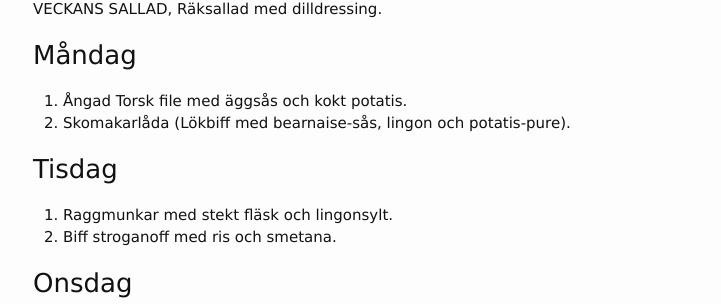
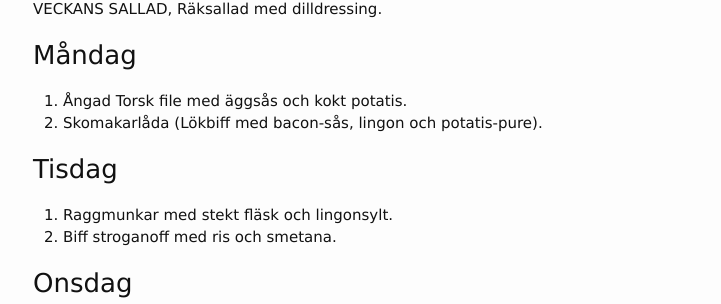
Before and after one commit to FarInn62/farinn62.github.io, a Jekyll site: the page built from lunch.md, in a window 1280 px wide. Shown: the part 224-528 px from the top of the page, without its empty margins (237-958 px from the left). Built offline with Jekyll 4.4.1, drawn with Linux system fonts in a browser that asks for light colours.

Commit message:
Update lunch.md

```diff
--- a/lunch.md
+++ b/lunch.md
@@ -15,7 +15,7 @@ Räksallad med dilldressing.
 
 ### Måndag
 1. Ångad Torsk file med äggsås och kokt potatis.
-2. Skomakarlåda (Lökbiff med bearnaise-sås, lingon och potatis-pure).
+2. Skomakarlåda (Lökbiff med bacon-sås, lingon och potatis-pure).
 
 ### Tisdag
 
```
